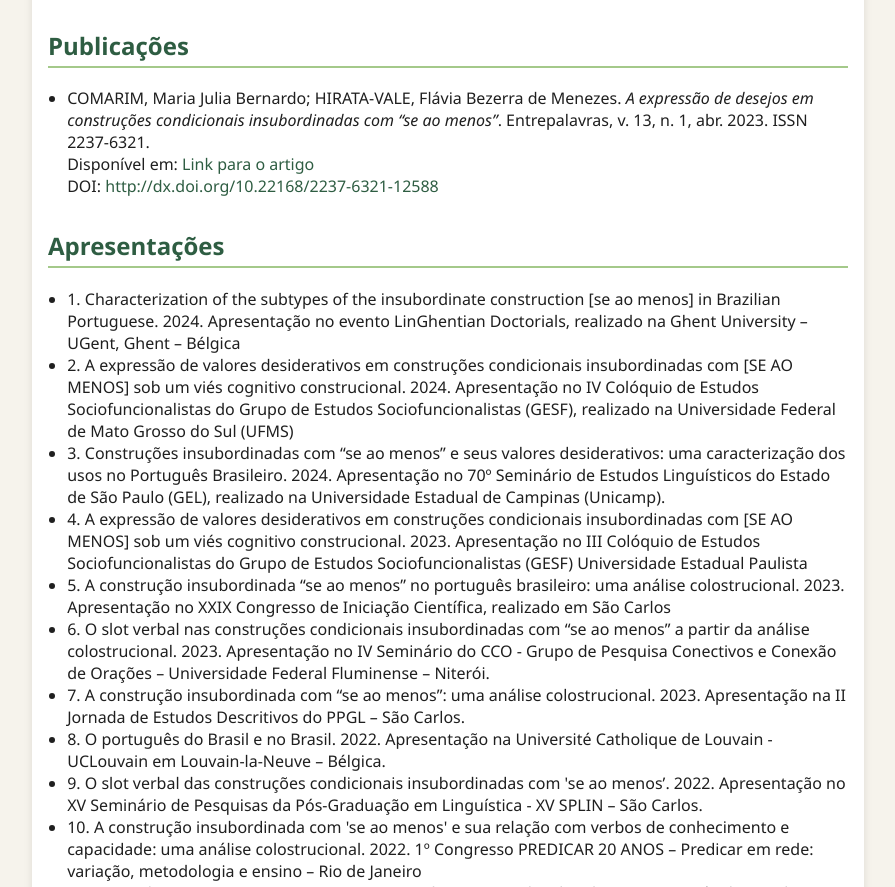
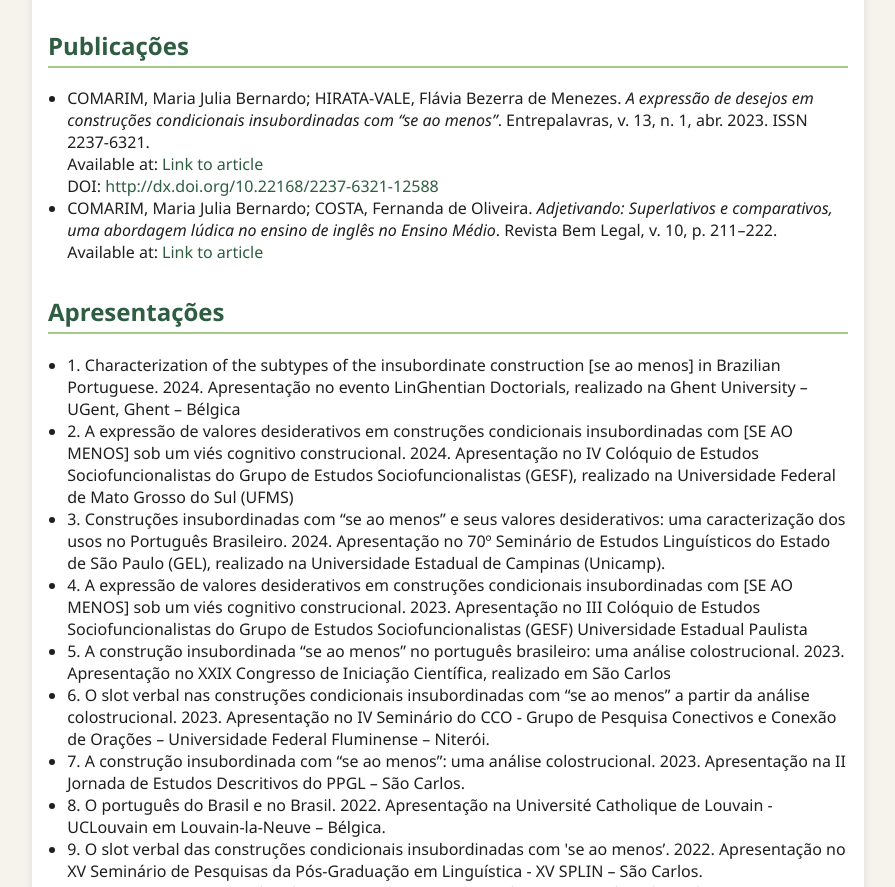
Before and after one commit to mjbcomarim/mjbcomarim.github.io, a plain HTML site: page index.html in a window 1280 px wide. Shown: the part 1402-2289 px from the top of the page, without its empty margins (192-1087 px from the left). Drawn offline with Linux system fonts and the light colour scheme.

Commit message:
Add files via upload

```diff
--- a/index.html
+++ b/index.html
@@ -161,12 +161,23 @@
   <h2>Publicações</h2>
   <ul>
     <li>
-          COMARIM, Maria Julia Bernardo; HIRATA-VALE, Flávia Bezerra de Menezes. <i>A expressão de desejos em construções condicionais insubordinadas com “se ao menos”</i>. Entrepalavras, v. 13, n. 1, abr. 2023. ISSN 2237-6321.<br />
-          Disponível em: <a href="http://www.entrepalavras.ufc.br/revista/index.php/Revista/article/view/2588" target="_blank">Link para o artigo</a><br />
+      COMARIM, Maria Julia Bernardo; HIRATA-VALE, Flávia Bezerra de Menezes.
+      <em>A expressão de desejos em construções condicionais insubordinadas com “se ao menos”</em>.
+      Entrepalavras, v. 13, n. 1, abr. 2023. ISSN 2237-6321.<br />
+      Available at: <a href="http://www.entrepalavras.ufc.br/revista/index.php/Revista/article/view/2588" target="_blank">Link to article</a><br />
       DOI: <a href="http://dx.doi.org/10.22168/2237-6321-12588" target="_blank">http://dx.doi.org/10.22168/2237-6321-12588</a>
+    </li>
+
+    <li>
+      COMARIM, Maria Julia Bernardo; COSTA, Fernanda de Oliveira.
+      <em>Adjetivando: Superlativos e comparativos, uma abordagem lúdica no ensino de inglês no Ensino Médio</em>.
+      Revista Bem Legal, v. 10, p. 211–222.<br />
+      Available at:
+      <a href="https://www.ufrgs.br/revistabemlegal/wp-content/uploads/2023/02/V10-Especial-2020-Relatos-de-boas-praticas21.pdf" target="_blank">Link to article</a>
     </li>
   </ul>
 </section>
+
 
     <section>
       <h2>Apresentações</h2>
```
Lines whose indentation alone changed are shown as unchanged.
